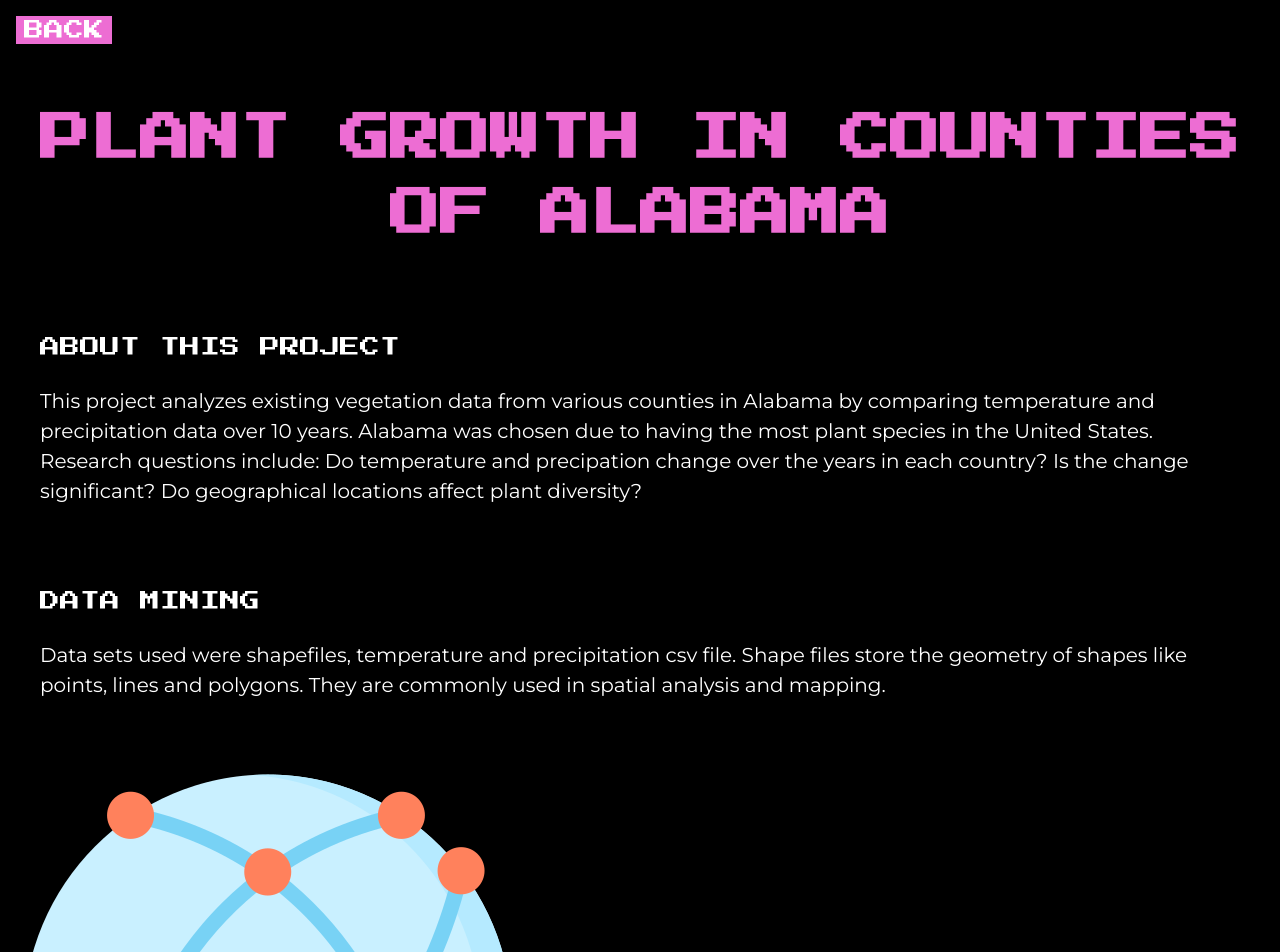
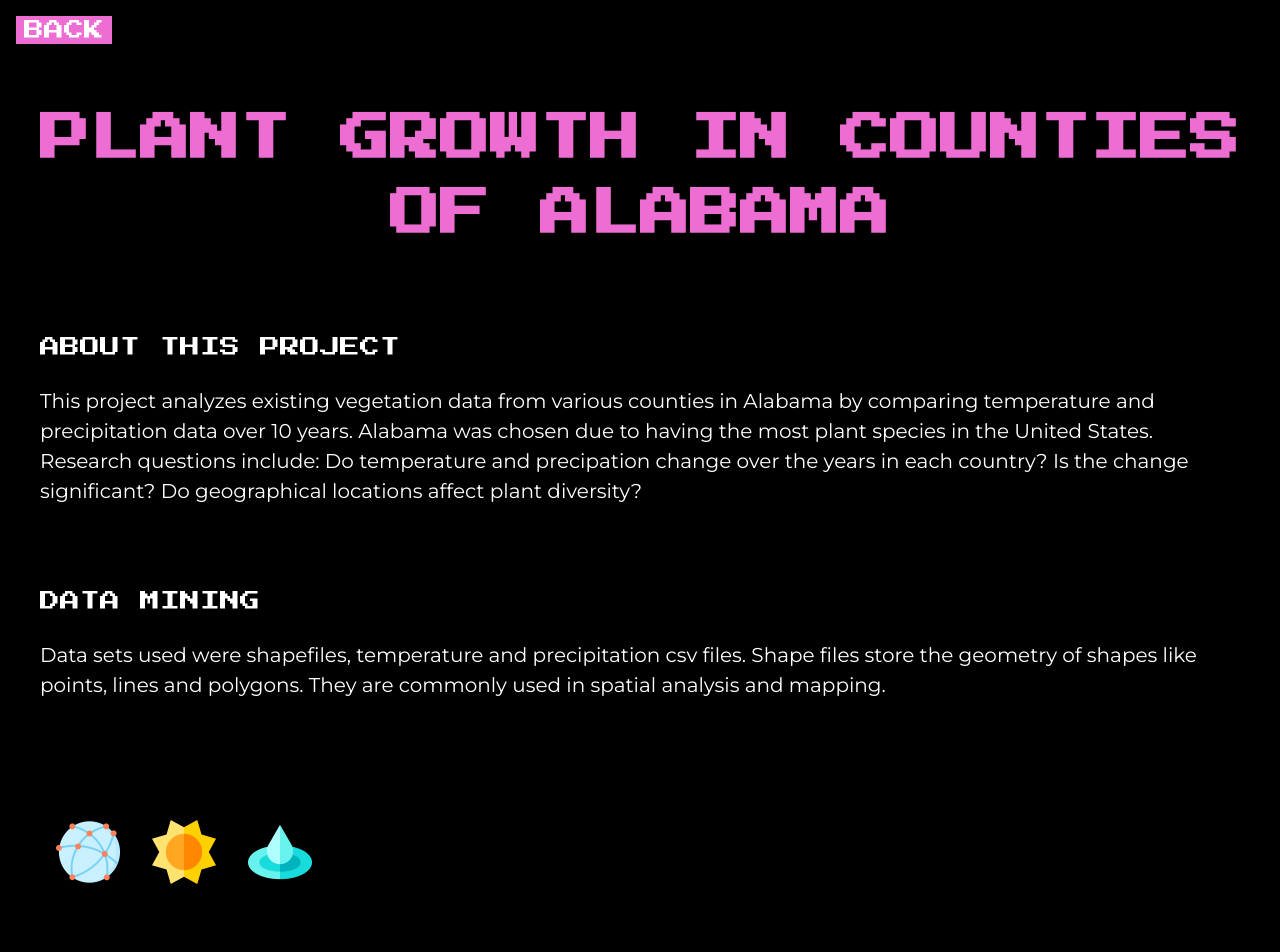
Before and after one commit to lizzzyCodes/elizabeth-c, a Next.js app: page /pages/projects/projectFiles/alabama in a window 1280 px wide. Shown: the top 952 px of the page. Built offline with nearby package versions, Linux system fonts and the light colour scheme.

Commit message:
added logos to alabama project

```diff
--- a/app/pages/projects/projectFiles/alabama/page.tsx
+++ b/app/pages/projects/projectFiles/alabama/page.tsx
@@ -4,6 +4,7 @@ import Heading from "@/components/heading";
 import About from "@/components/projectabout";
 import DataCard from "@/components/Datacards";
 import { alabamaVegetationData } from "@/lib/data";
+
 
 export default function Project() {
     return  (
@@ -16,11 +17,11 @@ export default function Project() {
         Research questions include:
         Do temperature and precipation change over the years in each country? Is the change significant?
         Do geographical locations affect plant diversity?'/>
-        <About subheading="Data Mining" text='Data sets used were shapefiles, temperature and precipitation csv file. Shape files
+        <About subheading="Data Mining" text='Data sets used were shapefiles, temperature and precipitation csv files. Shape files
         store the geometry of shapes like points, lines and polygons. They are commonly used in
         spatial analysis and mapping.
         '/>
-        <DataCard />
+        <DataCard data={ alabamaVegetationData }/>
         <About subheading="Data Cleaning" text='here are the links'/>
         <About subheading="Data Visualizations" text='here are the links'/>
         </section>
--- a/components/Datacards.tsx
+++ b/components/Datacards.tsx
@@ -1,15 +1,15 @@
 /* File used for icon and its links, which will take in a data set loop through
 display icon and redirect to appropriate URL if clicked*/
-import { alabamaVegetationData } from "@/lib/data";
+// import { alabamaVegetationData } from "@/lib/data";
 // This function loops through a data set the contains photos to render icons
-
-export default function DataCard() {
+// Icons?
+export default function DataCard({ data }) {
   return (
     <section>
-        <div about='icons and links'>
-            { alabamaVegetationData.map(( { photo, text, id }) => (
-               <li key={id}>
-               <img src={photo.src} alt={text}/>
+        <div about='icons and links' className='flex flex-wrap -mb-4 p-10'>
+            { data.map(( { photo, text, id } : { text:string, id:string }) => (
+               <li className='' key={id}>
+               <img className='flex-1 h-24 p-4' src={photo.src} alt={text}/>
                </li>
             ))}
         </div>
```
